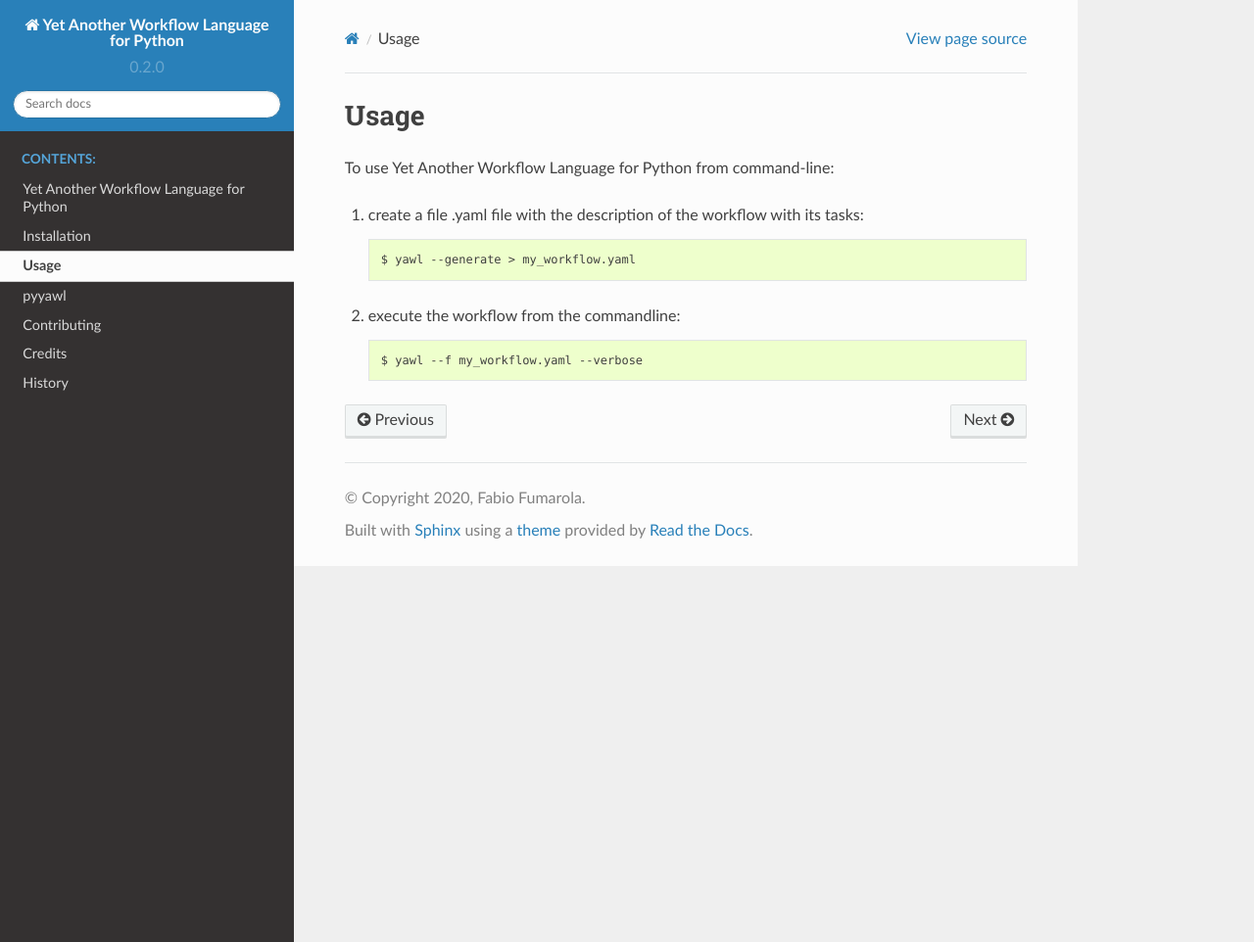
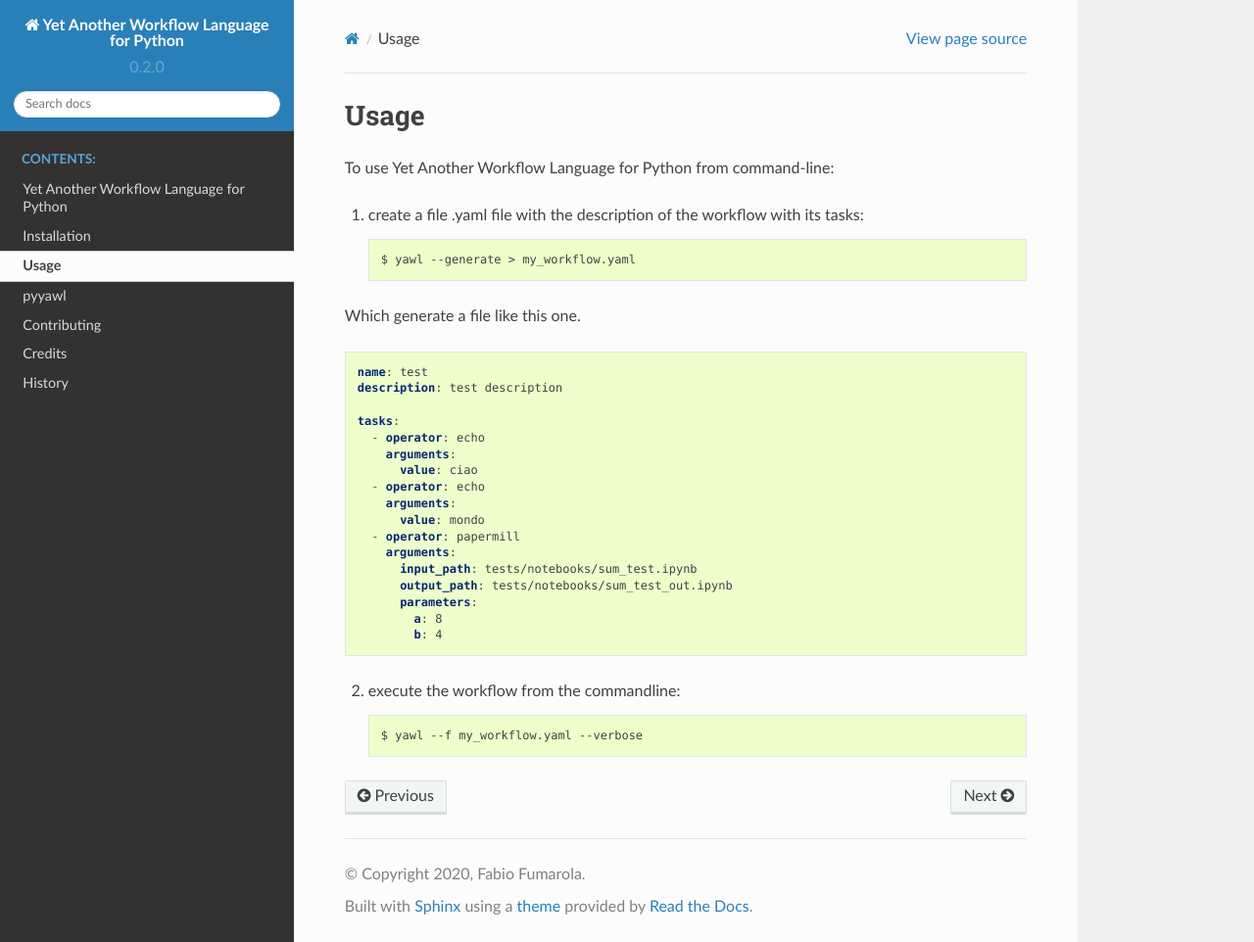
Before and after one commit to davidegazze/pyyawl, a Sphinx documentation site: the page built from docs/usage.rst, in a window 1280 px wide and 962 px high. Shown: the whole window at 98% size. Built offline with Sphinx 7.4.7 and the Read the Docs theme 2.0.0, drawn with Linux system fonts in a browser that asks for light colours.

Commit message:
update doc

```diff
--- /dev/null
+++ b/docs/example.yaml
@@ -0,0 +1,17 @@
+name: test
+description: test description
+
+tasks:
+  - operator: echo
+    arguments:
+      value: ciao
+  - operator: echo
+    arguments:
+      value: mondo
+  - operator: papermill
+    arguments:
+      input_path: tests/notebooks/sum_test.ipynb
+      output_path: tests/notebooks/sum_test_out.ipynb
+      parameters:
+        a: 8
+        b: 4
--- a/docs/usage.rst
+++ b/docs/usage.rst
@@ -9,6 +9,11 @@ To use Yet Another Workflow Language for Python from command-line:
     $ yawl --generate > my_workflow.yaml
 
 
+Which generate a file like this one.
+
+.. literalinclude:: example.yaml
+    :language: YAML
+
 2. execute the workflow from the commandline::
 
     $ yawl --f my_workflow.yaml --verbose
```
Also changed, not shown: docs/readme.rst (+17 -0 lines), 10 other files.
